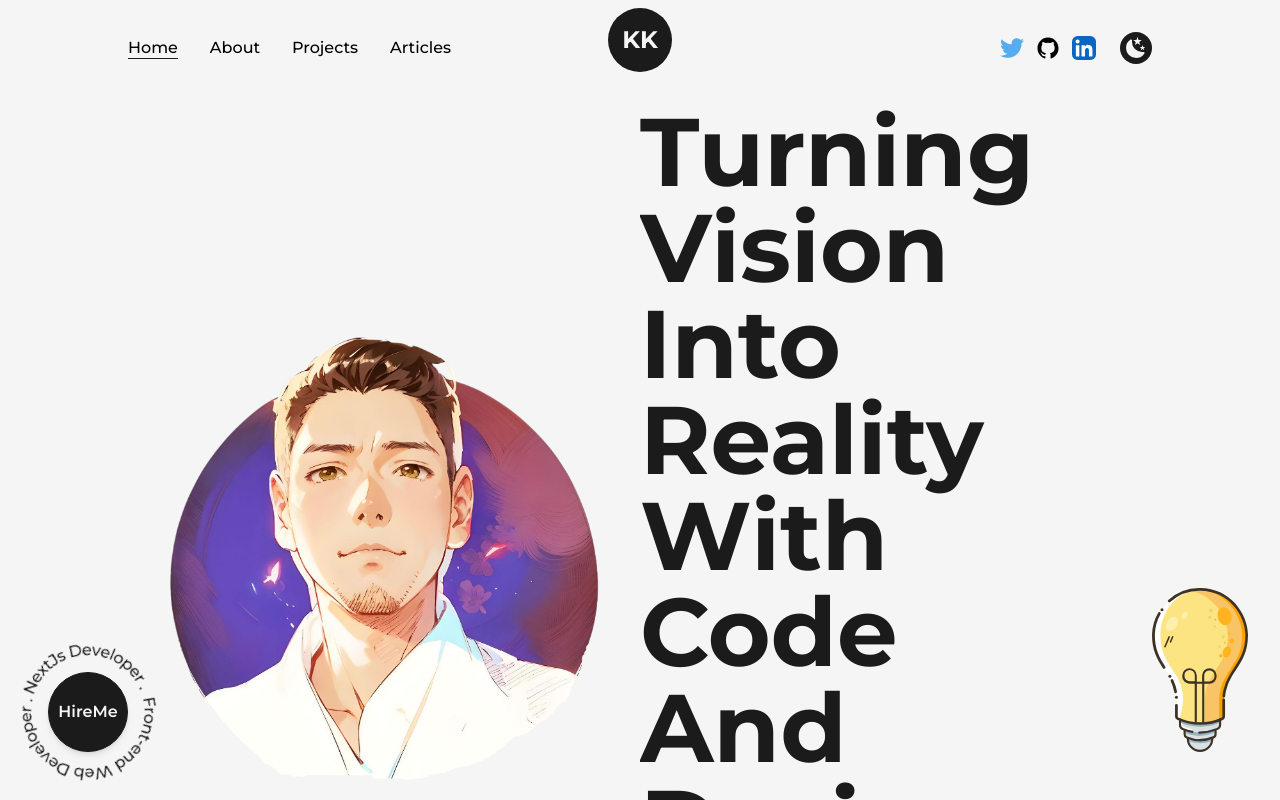
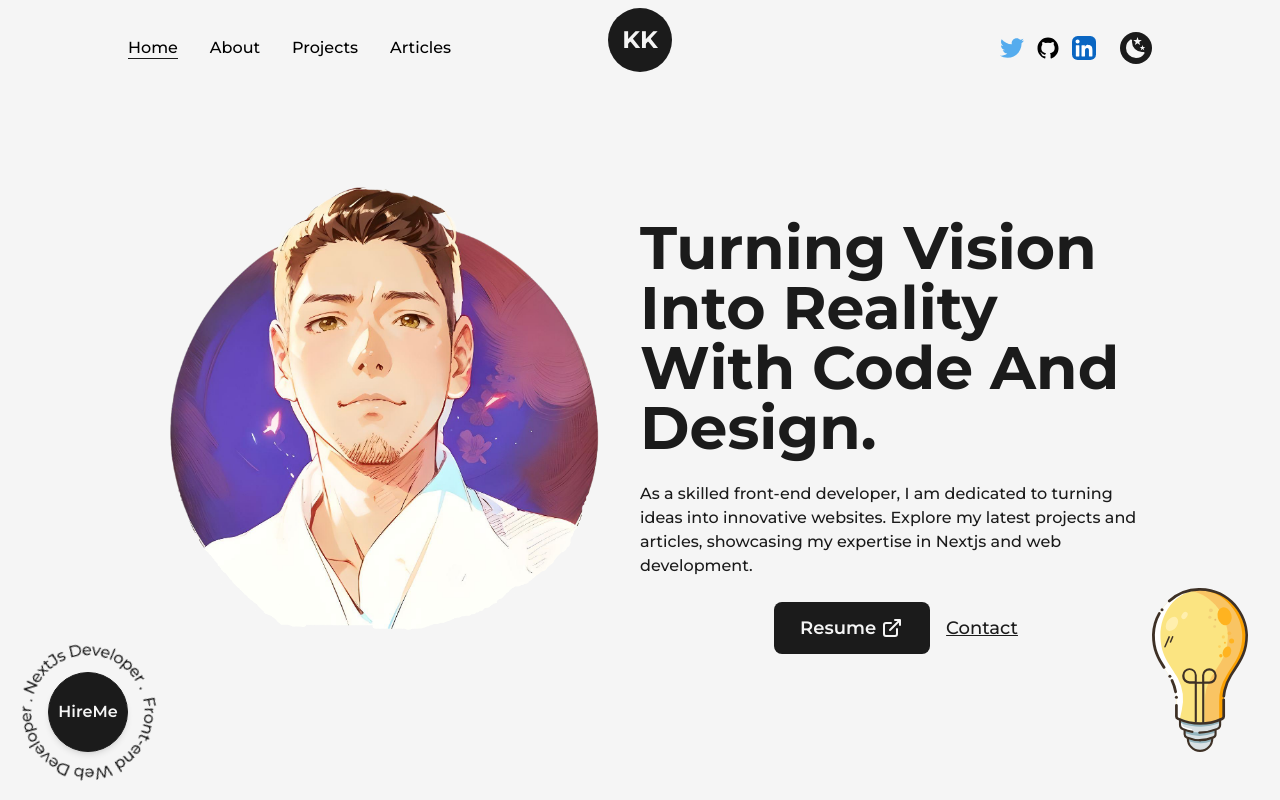
Before and after one commit to KanishKumar11/portfolio, a Next.js app: page / in a window 1280 px wide. Shown: the top 800 px of the page. Built offline with nearby package versions, Linux system fonts and the light colour scheme.

Commit message:
Update page.tsx

```diff
--- a/src/app/page.tsx
+++ b/src/app/page.tsx
@@ -29,7 +29,7 @@ export default function Home() {
             <div className="w-1/2 flex flex-col items-center self-center lg:w-full lg:text-center">
               <AnimatedText
                 text="Turning Vision Into Reality With Code And Design."
-                className="text-6xl !text-left xl:!text-5xl lg:!text-center lg:text-5xl md:text-5xl sm:!text-3xl"
+                className="!text-6xl !text-left xl:!text-5xl lg:!text-center lg:text-5xl md:text-5xl sm:!text-3xl"
               />
               <p className="my-4 text-base font-medium md:text-sm sm:text-xs">
                 As a skilled front-end developer, I am dedicated to turning
```
